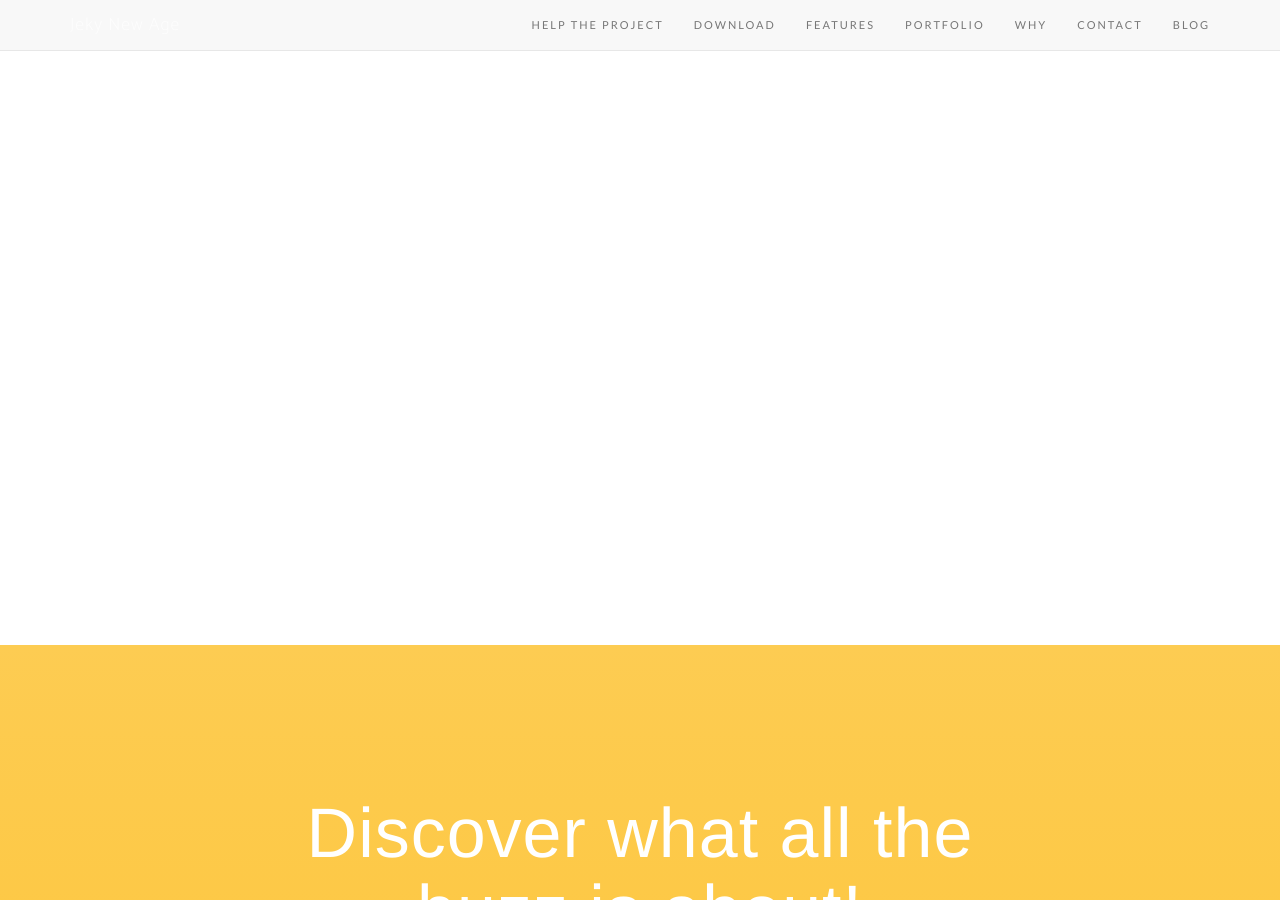
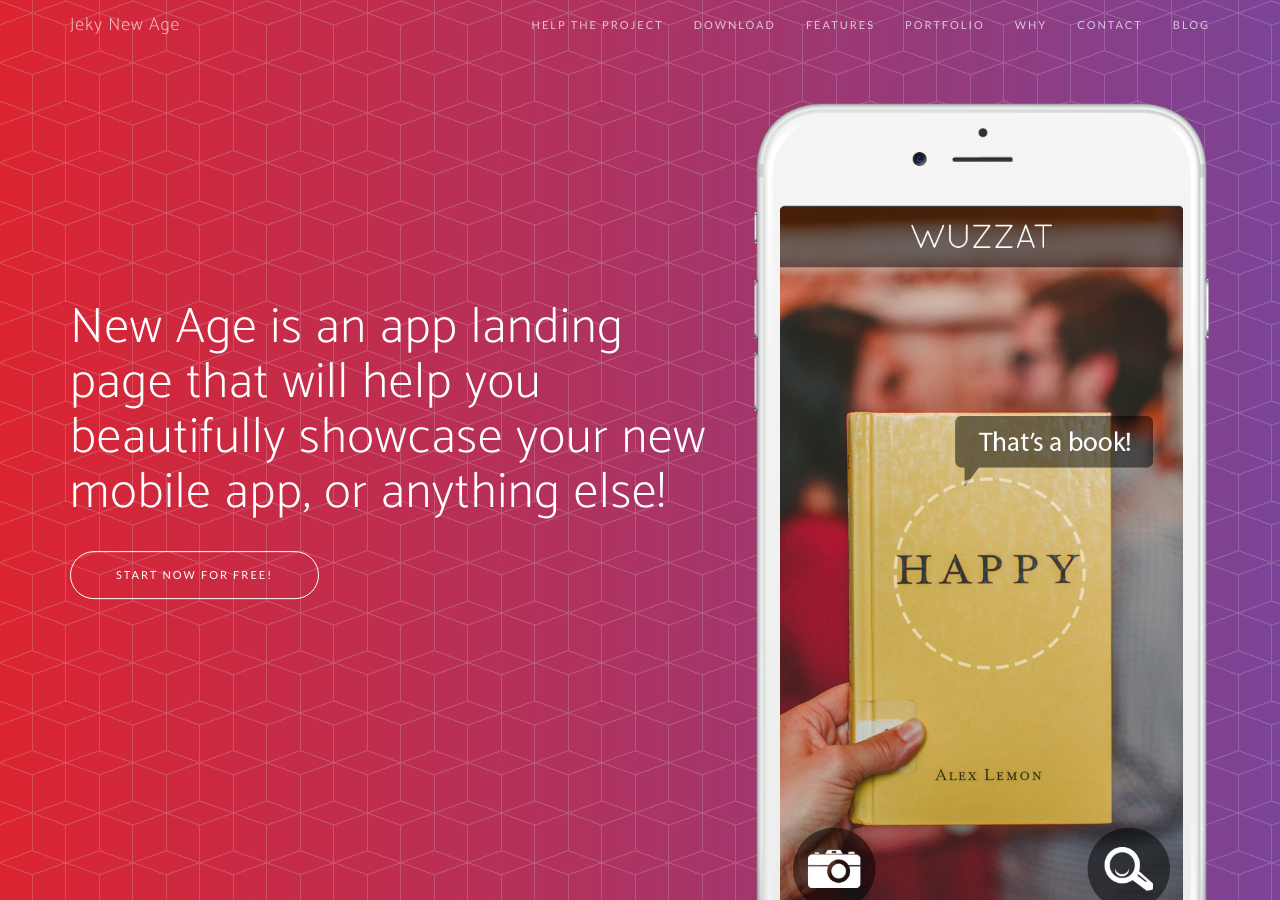
Before and after one commit to charlest7/adanamanya.github.io, a Jekyll site: the page built from index.html, in a window 1280 px wide and 900 px high. Built offline with Jekyll 4.4.1, drawn with Linux system fonts in a browser that asks for light colours; nearby versions of some CDN libraries; some web fonts are replaced; the list of posts is cut into pages by our own code.

Commit message:
Update header.html

```diff
--- a/_includes/header.html
+++ b/_includes/header.html
@@ -1,51 +1,30 @@
-<!DOCTYPE html>
-<html lang="en">
-<head>
-  <meta charset="utf-8">
-  <title>particles.js</title>
-  <meta name="description" content="particles.js is a lightweight JavaScript library for creating particles.">
-  <meta name="author" content="Vincent Garreau" />
-  <meta name="viewport" content="width=device-width, initial-scale=1.0, minimum-scale=1.0, maximum-scale=1.0, user-scalable=no">
-<!-- Bootstrap Core CSS -->
-<link rel="stylesheet" href="/vendor/bootstrap/css/bootstrap.min.css" type="text/css">
-    <link rel="stylesheet" media="screen" href="css/style.css">
-
-</head>
-<body>
-
-<!-- count particles -->
-<!-- <div class="count-particles">
-  <span class="js-count-particles">--</span> particles
-</div>
- -->
-<!-- particles.js container -->
-<div id="particles-js"></div>
-
-<!-- scripts -->
-<script src="../particles.js"></script>
-<script src="js/app.js"></script>
-
-<!-- stats.js -->
-<!-- <script src="js/lib/stats.js"></script>
-<script>
-  var count_particles, stats, update;
-  stats = new Stats;
-  stats.setMode(0);
-  stats.domElement.style.position = 'absolute';
-  stats.domElement.style.left = '0px';
-  stats.domElement.style.top = '0px';
-  document.body.appendChild(stats.domElement);
-  count_particles = document.querySelector('.js-count-particles');
-  update = function() {
-    stats.begin();
-    stats.end();
-    if (window.pJSDom[0].pJS.particles && window.pJSDom[0].pJS.particles.array) {
-      count_particles.innerText = window.pJSDom[0].pJS.particles.array.length;
-    }
-    requestAnimationFrame(update);
-  };
-  requestAnimationFrame(update);
-</script> -->
-
-</body>
-</html>
+<header>
+    <div class="container">
+        <div class="row">
+            <div class="col-sm-7">
+                <div class="header-content">
+                    <div class="header-content-inner">
+                        <h1>New Age is an app landing page that will help you beautifully showcase your new mobile app, or anything else!</h1>
+                        <a href="#download" class="btn btn-outline btn-xl page-scroll">Start Now for Free!</a>
+                    </div>
+                </div>
+            </div>
+            <div class="col-sm-5">
+                <div class="device-container">
+                    <div class="device-mockup iphone6_plus portrait white">
+                        <div class="device">
+                            <div class="screen">
+                                <!-- Demo image for screen mockup, you can put an image here, some HTML, an animation, video, or anything else! -->
+                                <img src="/img/demo-screen-1.jpg" class="img-responsive" alt="">
+                            </div>
+                            <div class="button">
+                                <!-- You can hook the "home button" to some JavaScript events or just remove it -->
+                            </div>
+                        </div>
+                    </div>
+                </div>
+            </div>
+        </div>
+    </div>
+</header>
+0
```
